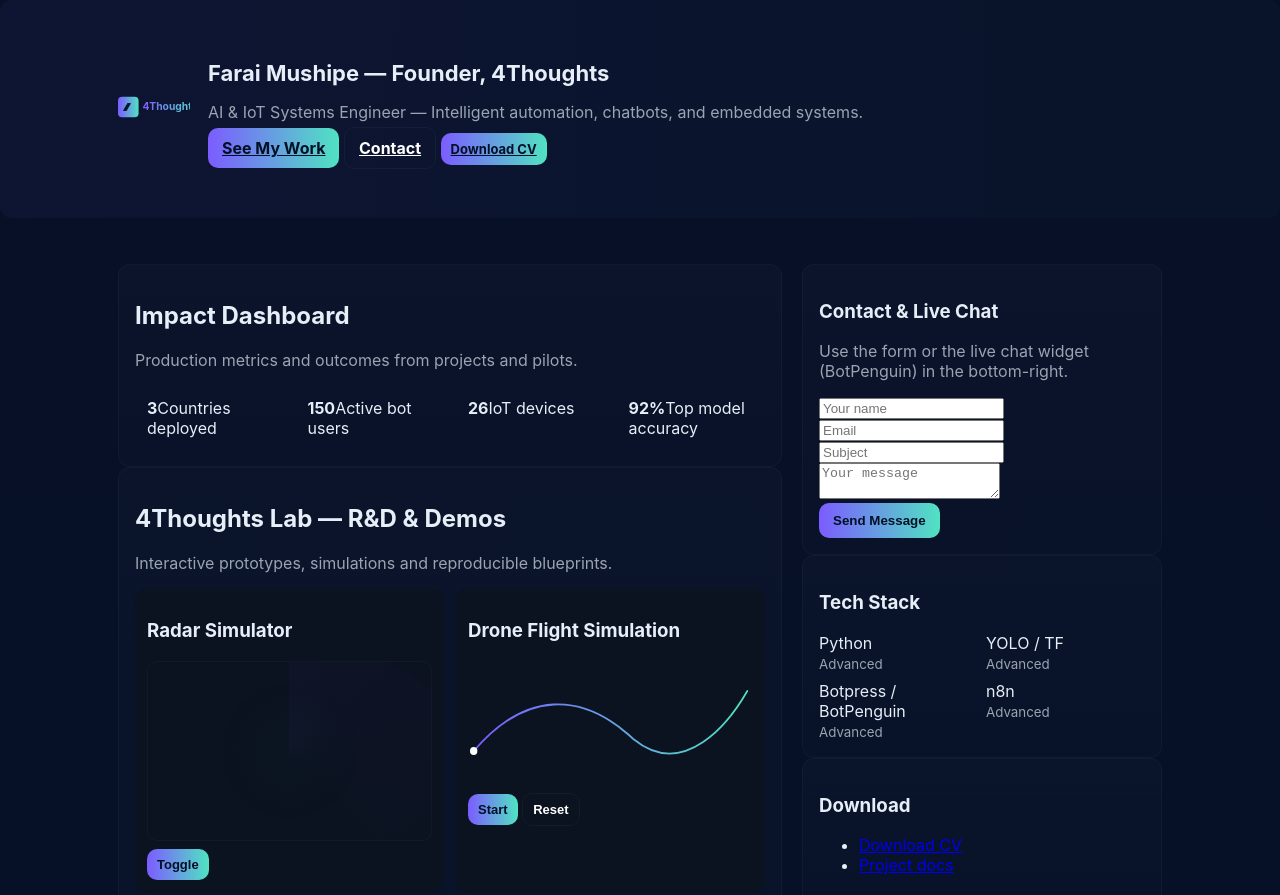
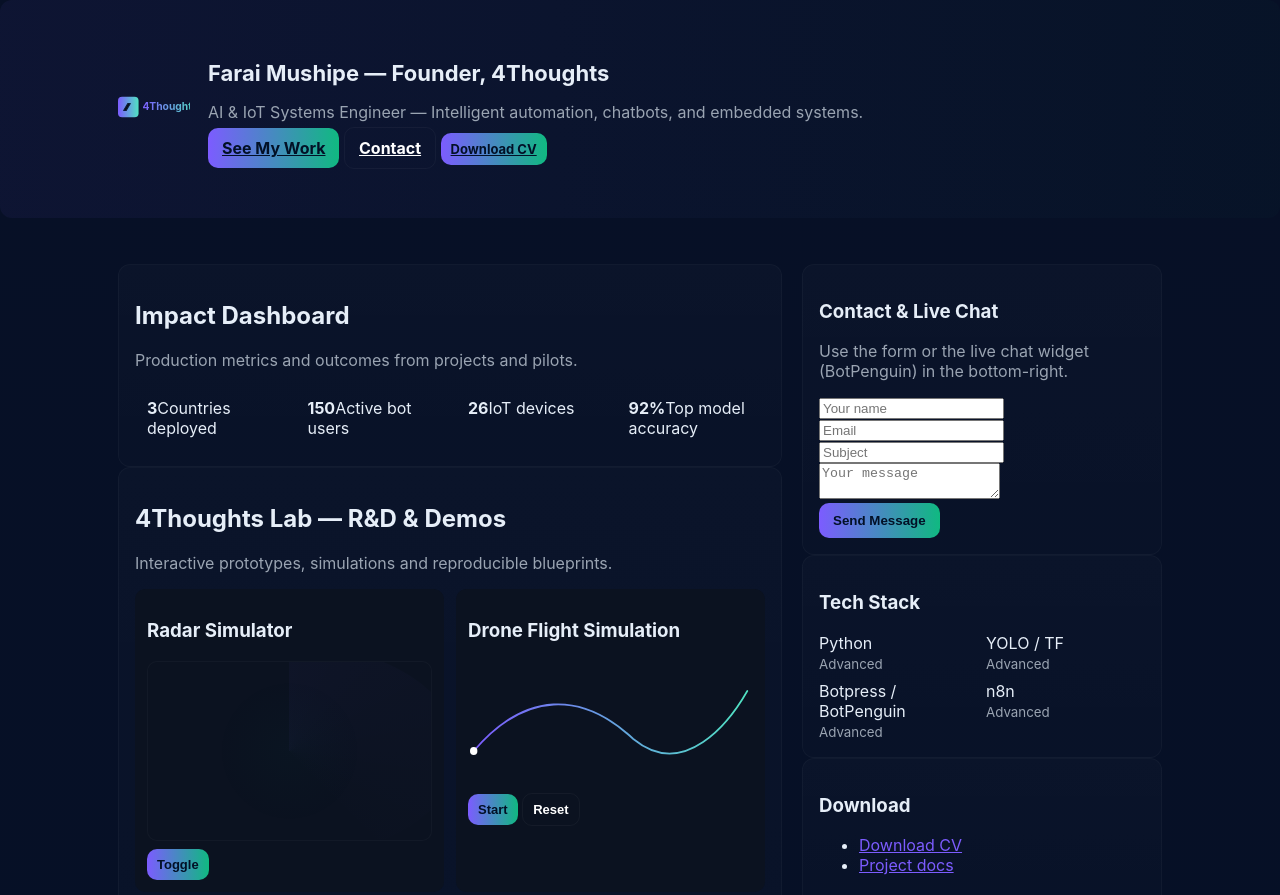
Before and after one commit to faraimushipe/faraimushipe.github.io, a plain HTML site: page index.html in a window 1280 px wide. Shown: the top 895 px of the page. Drawn offline with nearby package versions, Linux system fonts and the light colour scheme.

Commit message:
Update styles.css

```diff
--- a/styles.css
+++ b/styles.css
@@ -1,8 +1,8 @@
 
-:root{--bg:#0F172A;--card:#0B1220;--muted:#9aa4b2;--accent:#7C5CFF;--accent2:#50E3C2;}
-*{box-sizing:border-box}body{margin:0;font-family:Inter,system-ui,Segoe UI,Roboto,Helvetica,Arial;background:linear-gradient(180deg,#071026 0%,#061026 60%);color:#e6eef8}
+:root{--bg:#0F172A;--card:#0B1220;--muted:#9aa4b2;--accent:#7C5CFF;--accent2:#10B981;}
+*{box-sizing:border-box}body{margin:0;font-family:Inter,system-ui,Segoe UI,Roboto,Helvetica,Arial;background:linear-gradient(180deg,#071026 0%,#061026 60%);color:#e6eef8}a{color:var(--accent)}
 .container{max-width:1100px;margin:0 auto;padding:28px}
-.hero{padding:32px;border-radius:12px;background:linear-gradient(90deg, rgba(124,92,255,0.06), rgba(80,227,194,0.02));margin-bottom:18px}
+.hero{padding:32px;border-radius:12px;background:linear-gradient(90deg, rgba(124,92,255,0.06), rgba(16,185,129,0.02));margin-bottom:18px}
 .brand{display:flex;gap:18px;align-items:center}
 .logo img{width:72px;height:72px;border-radius:12px}
 .hero-text h1{margin:0;font-size:22px}
@@ -16,7 +16,7 @@
 .counter{flex:1;min-width:140px;padding:12px;border-radius:10px;background:transparent}
 .lab-grid{display:grid;grid-template-columns:1fr 1fr;gap:12px}
 .lab-card{background:var(--card);padding:12px;border-radius:10px}
-.radar{height:180px;border-radius:10px;background:radial-gradient(circle at center, rgba(80,227,194,0.02), transparent 45%);position:relative;overflow:hidden;border:1px solid rgba(255,255,255,0.03)}
+.radar{height:180px;border-radius:10px;background:radial-gradient(circle at center, rgba(16,185,129,0.02), transparent 45%);position:relative;overflow:hidden;border:1px solid rgba(255,255,255,0.03)}
 .sweep{position:absolute;width:120%;height:120%;left:-10%;top:-10%;transform-origin:center;border-radius:50%;background:conic-gradient(rgba(124,92,255,0.22), rgba(124,92,255,0) 40%);opacity:0.16}
 .dot{position:absolute;width:8px;height:8px;border-radius:50%;background:var(--accent2)}
 .mock-wrap{display:flex;gap:12px;align-items:center}
```
